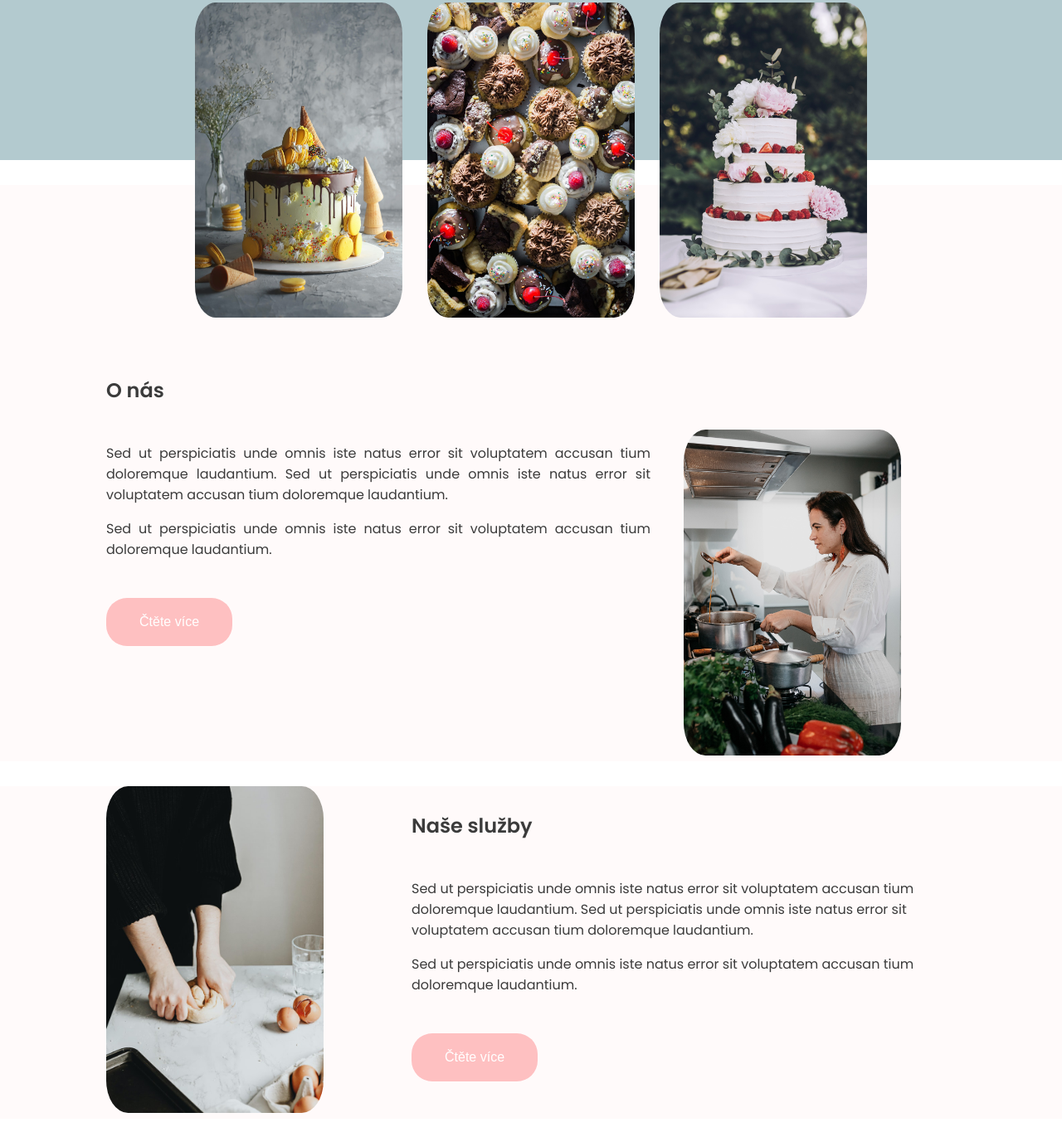
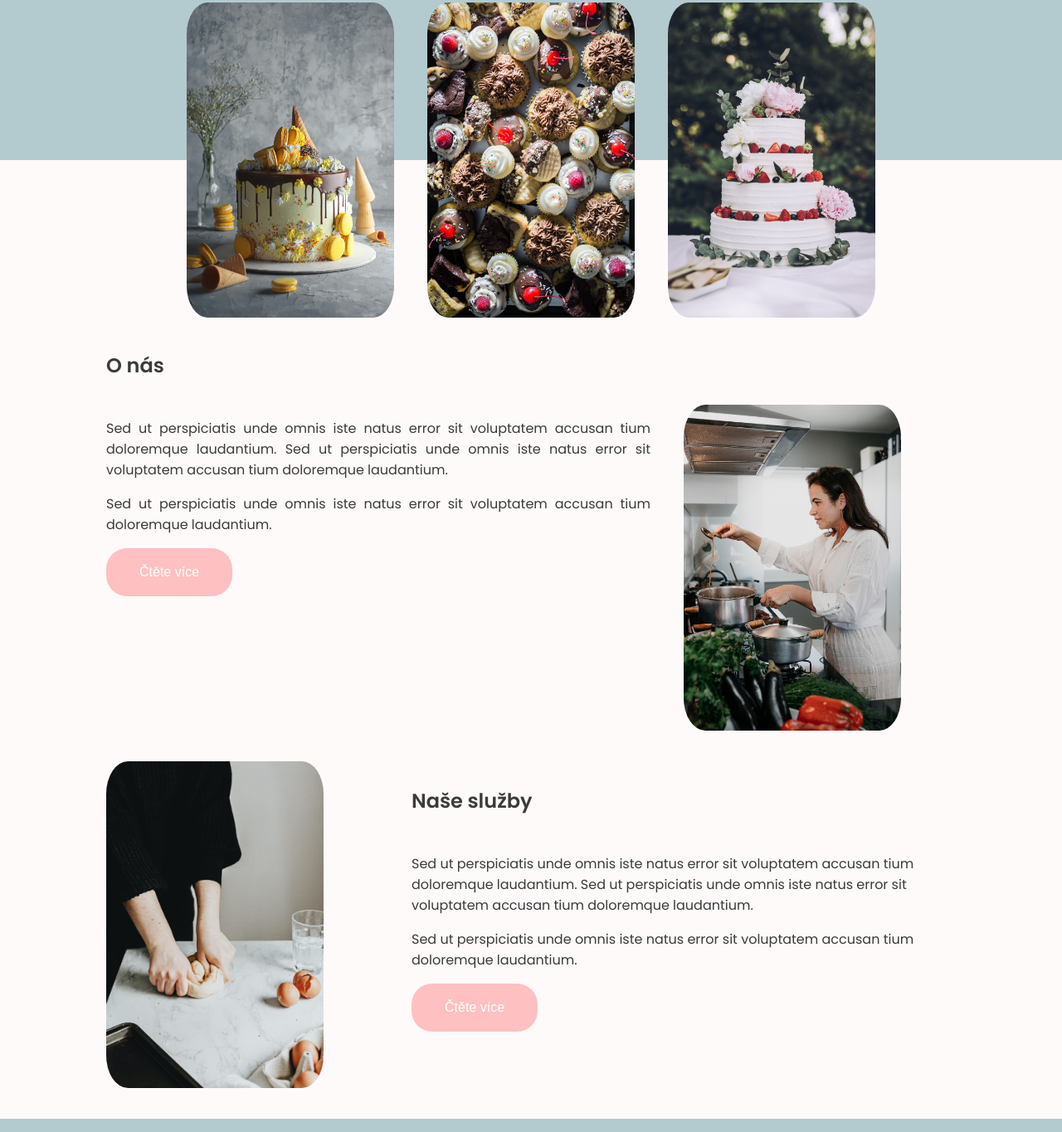
Before and after one commit to MarieJungova/makronka, a plain HTML site: page index.html in a window 1280 px wide. Shown: the part 355-1720 px from the top of the page at 83% size. Drawn offline with Linux system fonts and the light colour scheme.

Commit message:
úprava marginů u sekcí

```diff
--- a/index.html
+++ b/index.html
@@ -61,7 +61,7 @@
 
     </section>
 
-    <section class="about mar-t">
+    <section class="about">
         <h2>O nás</h2>
         <div class="about_section">
             <div>
@@ -79,7 +79,7 @@
                     tium doloremque laudantium.
                 </p>
 
-                <button class="button white mar-t">
+                <button class="button white">
                     <a href="https://www.marije.online">Čtěte více</a>
                 </button>
             </div>
@@ -92,7 +92,7 @@
 
     </section>
 
-    <section class="services mar-t">
+    <section class="services">
 
         <div class="services_section">
             <div>
@@ -115,7 +115,7 @@
                     tium doloremque laudantium.
                 </p>
 
-                <button class="button white mar-t">
+                <button class="button white">
                     <a href="https://www.marije.online">Čtěte více</a>
                 </button>
             </div>
@@ -126,7 +126,7 @@
 
     </section>
 
-    <section class="tasting white mar-t">
+    <section class="tasting white">
 
         <div>
             <h2>Přijďte na ochutnávku!</h2>
@@ -154,7 +154,7 @@
                    Otevírací doba
                 </p>
 
-                <button class="button white mar-t">
+                <button class="button white">
                     <a href="mailto:mail@marije.online">Kontaktujte nás</a>
                 </button>
 
@@ -167,7 +167,7 @@
 
     </section>
 
-    <section class="subscribe mar-t white">
+    <section class="subscribe white">
         <h2>Odebírejte naše tipy na recepty.</h2>
         <p>Každý měsíc posíláme recept na jednu znašich dobrot.</p>
         <input class = "mail" type="mail" placeholder ="Váš e-mail" name="mail">
--- a/style.css
+++ b/style.css
@@ -100,14 +100,11 @@ h2{
     padding: 30px 0;
 }
 
-.mar-t{
-    margin-top: 30px;
-}
 
 .boxy{
     display: grid;
     grid-template-columns: 1fr 1fr 1fr;
-    column-gap: 30px;
+    column-gap: 40px;
     position: absolute;
     left: 50%;
     transform: translate(-50%,-50%);
@@ -128,7 +125,7 @@ h2{
 
 .services{
     background-color: #FFFAFA;
-    padding: 0 10%;
+    padding: 30px 10%;
 
 }
 
@@ -160,7 +157,7 @@ h2{
 
 .contact{
     background-color: #FFFAFA;
-    padding: 0 10%;
+    padding: 30px 10%;
 
 }
 
```
